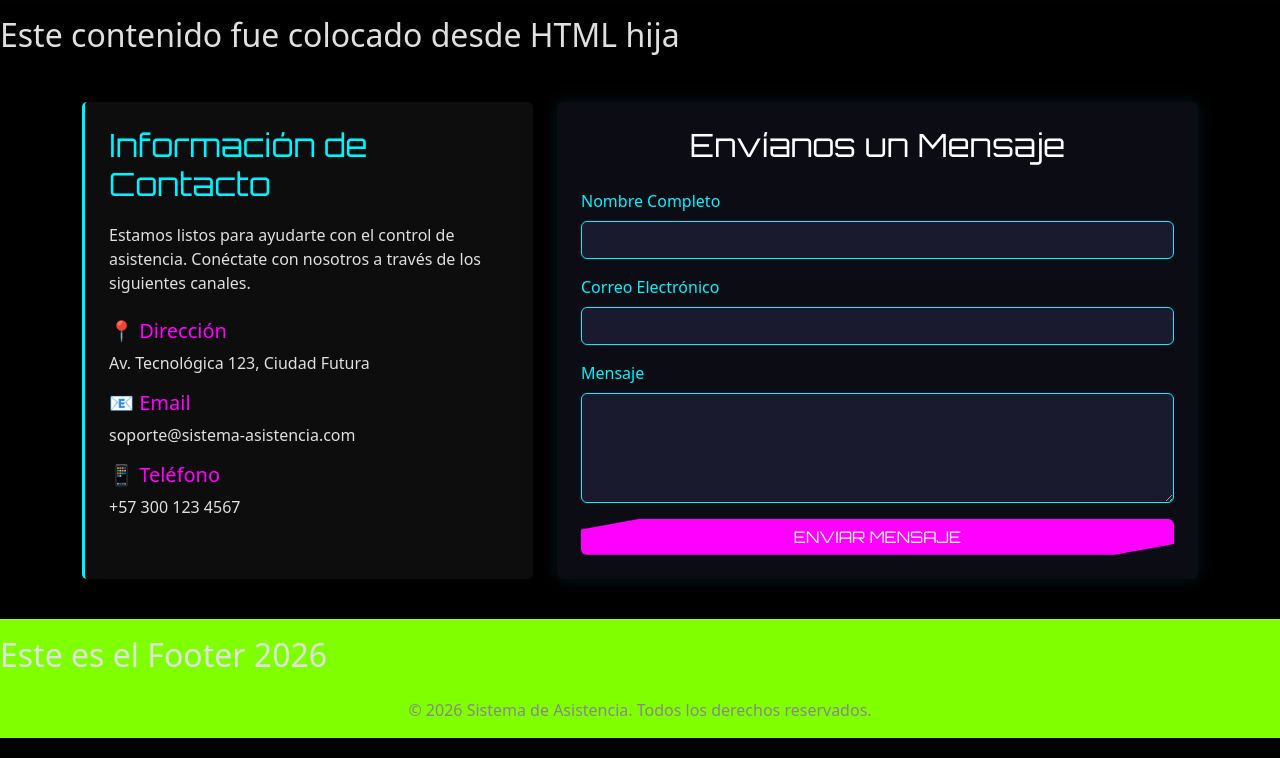
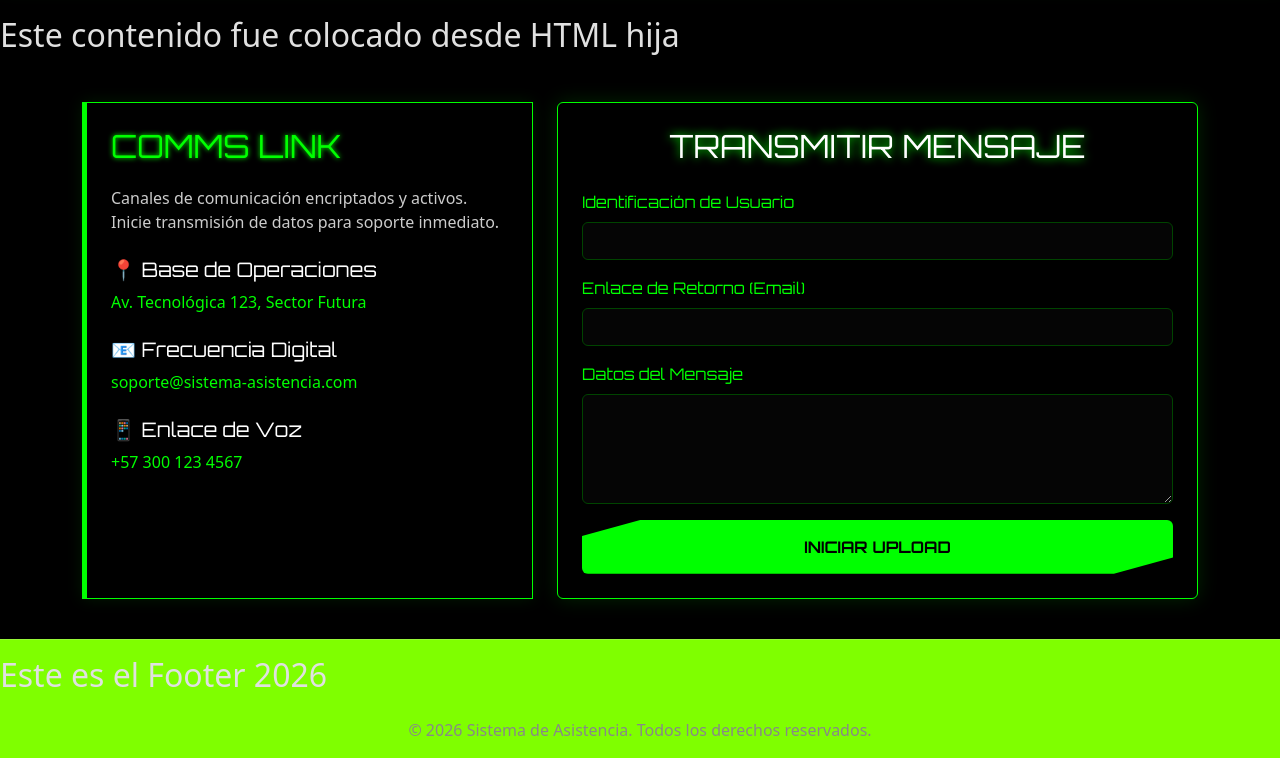
Before and after one commit to donmateo777/Proy_Zeus, a Django app: template zeus/AppPagina/templates/paginas/contacto.html in a window 1280 px wide. Shown: the part 164-922 px from the top of the page. Run offline with Django 3.2, Linux system fonts and the light colour scheme; the template is opened without the code that fills it, so the values that code supplies are empty.

Commit message:
Contactos
Modificacion del codigo de contactos

```diff
--- a/zeus/AppPagina/templates/paginas/contacto.html
+++ b/zeus/AppPagina/templates/paginas/contacto.html
@@ -7,47 +7,47 @@
     <div class="row">
         <!-- Información de Contacto -->
         <div class="col-md-5 mb-4">
-            <div class="p-4 h-100" style="background: rgba(255, 255, 255, 0.05); border-left: 3px solid #00f3ff; border-radius: 5px;">
-                <h2 style="font-family: 'Orbitron', sans-serif; color: #00f3ff; margin-bottom: 20px;">Información de Contacto</h2>
-                <p class="mb-4">Estamos listos para ayudarte con el control de asistencia. Conéctate con nosotros a través de los siguientes canales.</p>
+            <div class="p-4 h-100" style="background: rgba(0, 0, 0, 0.8); border: 1px solid #00ff00; border-left: 5px solid #00ff00; box-shadow: 0 0 15px rgba(0, 255, 0, 0.1);">
+                <h2 style="font-family: 'Orbitron', sans-serif; color: #00ff00; margin-bottom: 20px; text-shadow: 0 0 5px #00ff00;">COMMS LINK</h2>
+                <p class="mb-4" style="color: #ccc;">Canales de comunicación encriptados y activos. Inicie transmisión de datos para soporte inmediato.</p>
 
-                <div class="mb-3">
-                    <h5 style="color: #ff00ff;">📍 Dirección</h5>
-                    <p>Av. Tecnológica 123, Ciudad Futura</p>
+                <div class="mb-4">
+                    <h5 style="color: #fff; font-family: 'Orbitron', sans-serif;">📍 Base de Operaciones</h5>
+                    <p style="color: #00ff00;">Av. Tecnológica 123, Sector Futura</p>
                 </div>
 
-                <div class="mb-3">
-                    <h5 style="color: #ff00ff;">📧 Email</h5>
-                    <p>soporte@sistema-asistencia.com</p>
+                <div class="mb-4">
+                    <h5 style="color: #fff; font-family: 'Orbitron', sans-serif;">📧 Frecuencia Digital</h5>
+                    <p style="color: #00ff00;">soporte@sistema-asistencia.com</p>
                 </div>
 
-                <div class="mb-3">
-                    <h5 style="color: #ff00ff;">📱 Teléfono</h5>
-                    <p>+57 300 123 4567</p>
+                <div class="mb-4">
+                    <h5 style="color: #fff; font-family: 'Orbitron', sans-serif;">📱 Enlace de Voz</h5>
+                    <p style="color: #00ff00;">+57 300 123 4567</p>
                 </div>
             </div>
         </div>
 
         <!-- Formulario -->
         <div class="col-md-7 mb-4">
-            <div class="card border-0" style="background: rgba(15, 15, 26, 0.8); box-shadow: 0 0 15px rgba(0, 243, 255, 0.1);">
+            <div class="card border-0" style="background: rgba(0, 0, 0, 0.8); border: 1px solid #00ff00 !important; box-shadow: 0 0 20px rgba(0, 255, 0, 0.15);">
                 <div class="card-body p-4">
-                    <h2 class="text-center mb-4" style="font-family: 'Orbitron', sans-serif; color: #fff;">Envíanos un Mensaje</h2>
+                    <h2 class="text-center mb-4" style="font-family: 'Orbitron', sans-serif; color: #fff; text-shadow: 0 0 10px #00ff00;">TRANSMITIR MENSAJE</h2>
                     <form>
                         <div class="mb-3">
-                            <label for="nombre" class="form-label" style="color: #00f3ff;">Nombre Completo</label>
-                            <input type="text" class="form-control" id="nombre" style="background: #1a1a2e; border: 1px solid #00f3ff; color: #fff;">
+                            <label for="nombre" class="form-label" style="color: #00ff00; font-family: 'Orbitron', sans-serif;">Identificación de Usuario</label>
+                            <input type="text" class="form-control gamer-input" id="nombre" style="background: #050505; border: 1px solid #004400; color: #00ff00;">
                         </div>
                         <div class="mb-3">
-                            <label for="email" class="form-label" style="color: #00f3ff;">Correo Electrónico</label>
-                            <input type="email" class="form-control" id="email" style="background: #1a1a2e; border: 1px solid #00f3ff; color: #fff;">
+                            <label for="email" class="form-label" style="color: #00ff00; font-family: 'Orbitron', sans-serif;">Enlace de Retorno (Email)</label>
+                            <input type="email" class="form-control gamer-input" id="email" style="background: #050505; border: 1px solid #004400; color: #00ff00;">
                         </div>
                         <div class="mb-3">
-                            <label for="mensaje" class="form-label" style="color: #00f3ff;">Mensaje</label>
-                            <textarea class="form-control" id="mensaje" rows="4" style="background: #1a1a2e; border: 1px solid #00f3ff; color: #fff;"></textarea>
+                            <label for="mensaje" class="form-label" style="color: #00ff00; font-family: 'Orbitron', sans-serif;">Datos del Mensaje</label>
+                            <textarea class="form-control gamer-input" id="mensaje" rows="4" style="background: #050505; border: 1px solid #004400; color: #00ff00;"></textarea>
                         </div>
                         <div class="d-grid">
-                            <button type="submit" class="btn" style="background: #ff00ff; color: white; font-family: 'Orbitron', sans-serif; border: none; clip-path: polygon(10% 0, 100% 0, 100% 70%, 90% 100%, 0 100%, 0 30%);">ENVIAR MENSAJE</button>
+                            <button type="submit" class="btn gamer-btn" style="background: #00ff00; color: #000; font-family: 'Orbitron', sans-serif; font-weight: bold; border: none; clip-path: polygon(10% 0, 100% 0, 100% 70%, 90% 100%, 0 100%, 0 30%); padding: 15px;">INICIAR UPLOAD</button>
                         </div>
                     </form>
                 </div>
@@ -55,6 +55,21 @@
         </div>
     </div>
 </div>
+
+<style>
+    .gamer-input:focus {
+        background: #000 !important;
+        border-color: #00ff00 !important;
+        box-shadow: 0 0 10px rgba(0, 255, 0, 0.5) !important;
+        color: #fff !important;
+    }
+    .gamer-btn:hover {
+        background: #fff !important;
+        color: #00ff00 !important;
+        box-shadow: 0 0 20px #00ff00;
+        text-shadow: 0 0 5px #00ff00;
+    }
+</style>
 {% endblock %}
 
 {% block pie %}
```
